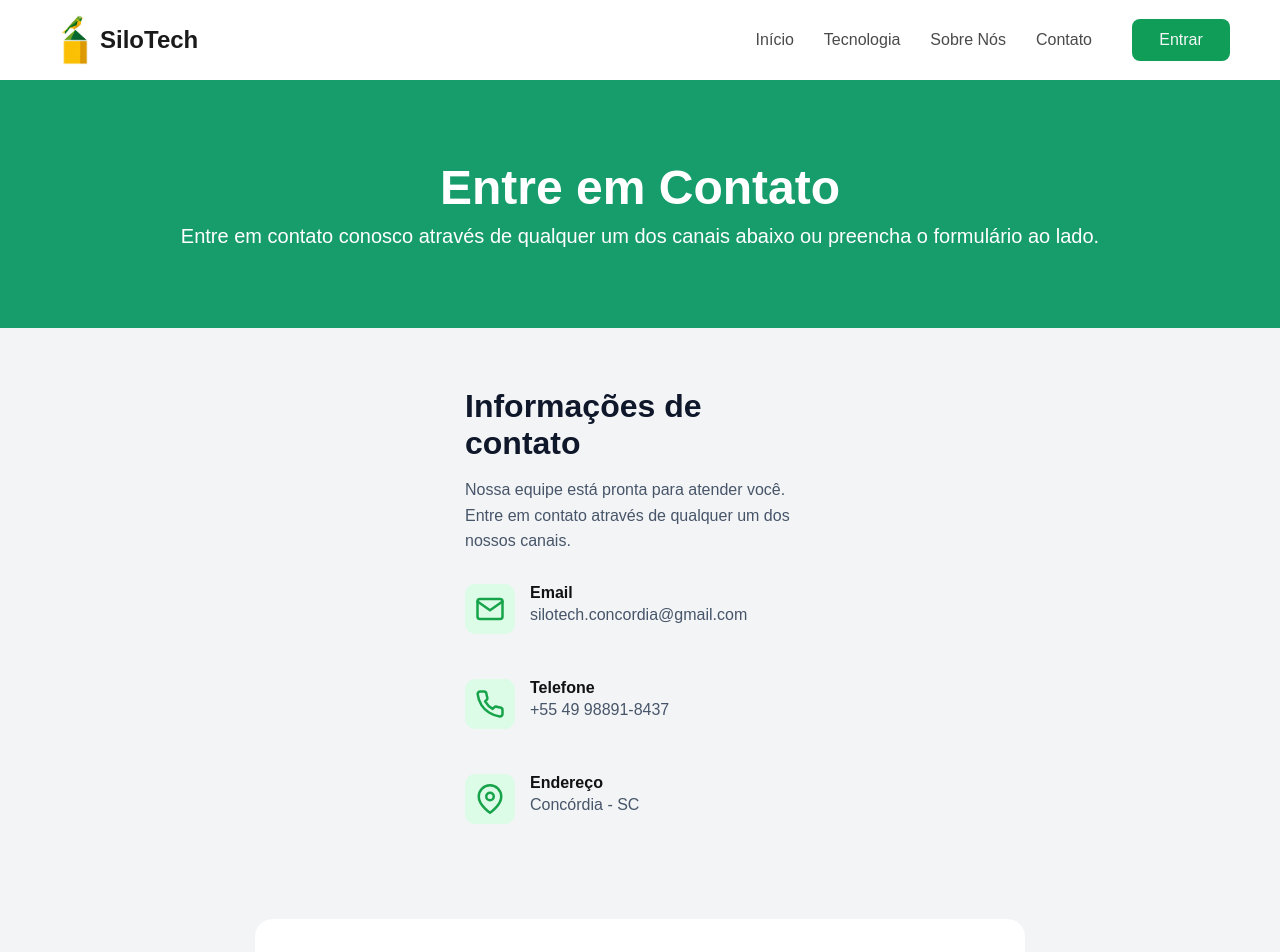
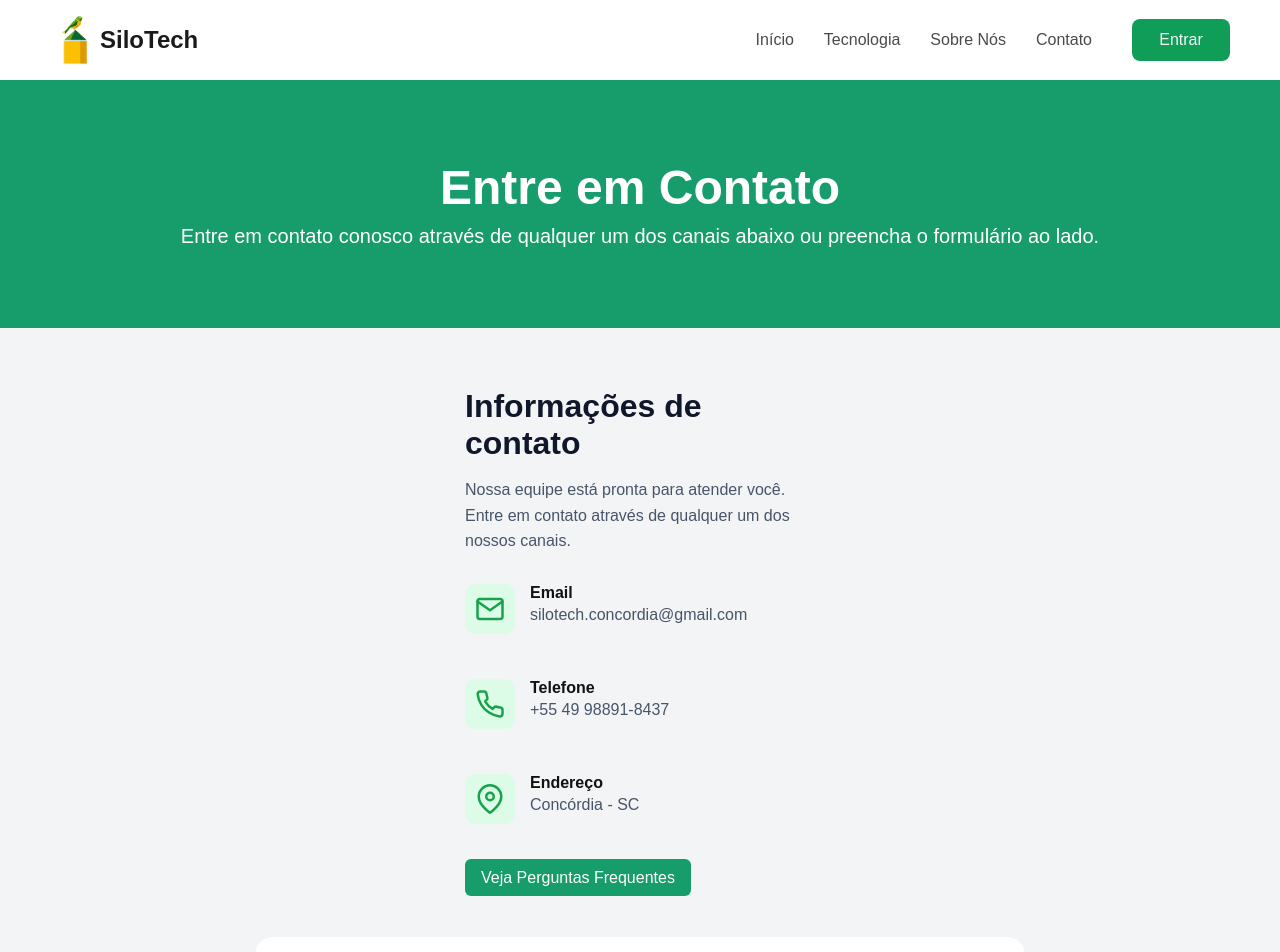
Before and after one commit to EduardoSchultz505/PI-2026-Grupo2, a React (Vite) app: page /contato in a window 1280 px wide. Shown: the top 952 px of the page. Built offline with nearby package versions, Linux system fonts and the light colour scheme; a web font is replaced by a local one.

Commit message:
Melhorias de Código

```diff
--- a/src/pages/Conta/Conta.css
+++ b/src/pages/Conta/Conta.css
@@ -87,11 +87,6 @@
   cursor: pointer;
 
   transition: .2s;
-}
-
-.action-item:hover {
-  box-shadow: 0 4px 15px rgba(0,0,0,.08);
-  transform: translateY(-2px);
 }
 
 .action-info {
--- a/src/pages/Contato/contato.css
+++ b/src/pages/Contato/contato.css
@@ -120,6 +120,7 @@
   border-radius: 10px;
   font-size: 16px;
   width: 200px;
+  cursor: pointer;
 }
 
 .formulario select {
@@ -129,3 +130,14 @@
   border-radius: 10px;
   font-size: 16px;
 }
+
+
+.veja-perguntas {
+  background: #179c6c;
+  color: white;
+  padding: 10px 16px;
+  border: none;
+  border-radius: 6px;
+  cursor: pointer;
+  text-decoration: none;
+}
--- a/src/pages/Contato/contato.jsx
+++ b/src/pages/Contato/contato.jsx
@@ -10,7 +10,7 @@ export default function Contato() {
     email: "",
     telefone: "",
     mensagem: "",
-    motivo: ""
+    motivo: "",
   });
 
   function handleChange(e) {
@@ -30,7 +30,7 @@ export default function Contato() {
           telefone: form.telefone,
           motivo: form.motivo,
         },
-        "E1Gje9mCyLE_2huJB"
+        "E1Gje9mCyLE_2huJB",
       )
       .then(() => {
         alert("Mensagem enviada com sucesso!");
@@ -40,7 +40,7 @@ export default function Contato() {
           email: "",
           telefone: "",
           mensagem: "",
-          motivo: ""
+          motivo: "",
         });
       })
       .catch((error) => {
@@ -53,14 +53,17 @@ export default function Contato() {
     <div>
       <section className="contato-hero">
         <h1>Entre em Contato</h1>
-        <p>Entre em contato conosco através de qualquer um dos canais abaixo ou preencha o formulário ao lado.</p>
+        <p>
+          Entre em contato conosco através de qualquer um dos canais abaixo ou
+          preencha o formulário ao lado.
+        </p>
       </section>
       <section className="contato-content">
-
         <div className="info">
           <h2>Informações de contato</h2>
           <p>
-            Nossa equipe está pronta para atender você. Entre em contato através de qualquer um dos nossos canais.
+            Nossa equipe está pronta para atender você. Entre em contato através
+            de qualquer um dos nossos canais.
           </p>
 
           <div className="info-item">
@@ -86,6 +89,7 @@ export default function Contato() {
               <p>Concórdia - SC</p>
             </div>
           </div>
+              <Link to="/perguntas" className="veja-perguntas">Veja Perguntas Frequentes</Link>
         </div>
         <div className="formulario">
           <h2>Envie uma mensagem</h2>
@@ -93,12 +97,7 @@ export default function Contato() {
           <form onSubmit={handleSubmit}>
             <div className="input">
               <label>Nome completo</label>
-    <input
-      type="text"
-      name="nome"
-      onChange={handleChange}
-      required
-    />
+              <input type="text" name="nome" onChange={handleChange} required />
             </div>
 
             <div className="input">
--- a/src/pages/Dashboard/Grafico.jsx
+++ b/src/pages/Dashboard/Grafico.jsx
@@ -136,7 +136,7 @@ function Grafico() {
                 <LineChart data={dados}>
                   <CartesianGrid strokeDasharray="3 3" vertical={false} />
                   <XAxis dataKey="horaFormatada" />
-                  <YAxis domain={[0, 100]} />
+                  <YAxis domain={["auto", "auto"]} />
                   <Tooltip />
                   <Legend />
                   <Line
```
Lines whose indentation alone changed are shown as unchanged.
